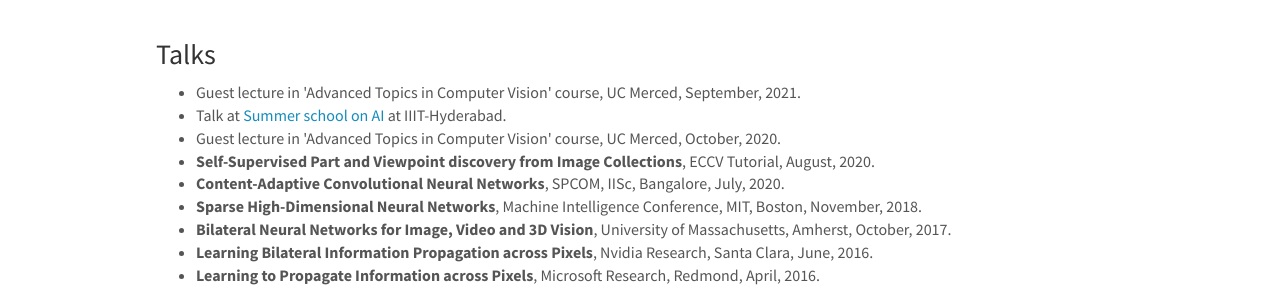
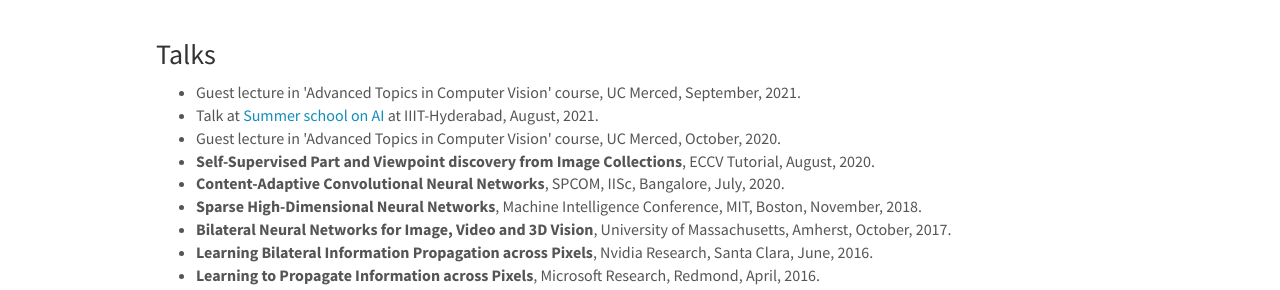
Before and after one commit to varunjampani/varunjampani.github.io, a Jekyll site: the page built from _pages/experience.md, in a window 1280 px wide and 900 px high, scrolled down 529 px. Shown: the part 155-445 px from the top of the window. Built offline with Jekyll 4.4.1, drawn with Linux system fonts in a browser that asks for light colours; nearby versions of some CDN libraries.

Commit message:
Update experience.md

```diff
--- a/_pages/experience.md
+++ b/_pages/experience.md
@@ -40,7 +40,7 @@ permalink: /experience
 <h3>Talks</h3>
 <ul>
 <li>Guest lecture in 'Advanced Topics in Computer Vision' course, UC Merced, September, 2021.</li>
-<li>Talk at <a href="https://cvit.iiit.ac.in/summerschool2021/program.php">Summer school on AI</a> at IIIT-Hyderabad.</li>
+<li>Talk at <a href="https://cvit.iiit.ac.in/summerschool2021/program.php">Summer school on AI</a> at IIIT-Hyderabad, August, 2021.</li>
 <li>Guest lecture in 'Advanced Topics in Computer Vision' course, UC Merced, October, 2020.</li>
 <li><strong>Self-Supervised Part and Viewpoint discovery from Image Collections</strong>, ECCV Tutorial, August, 2020.</li>
 <li><strong>Content-Adaptive Convolutional Neural Networks</strong>, SPCOM, IISc, Bangalore, July, 2020.</li>
```
